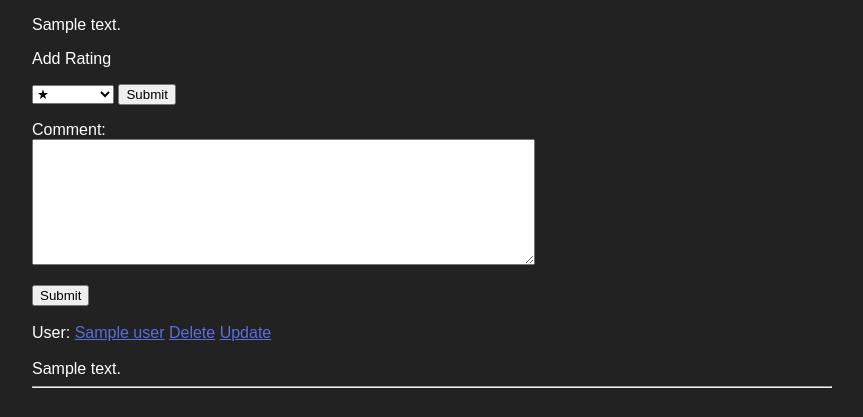
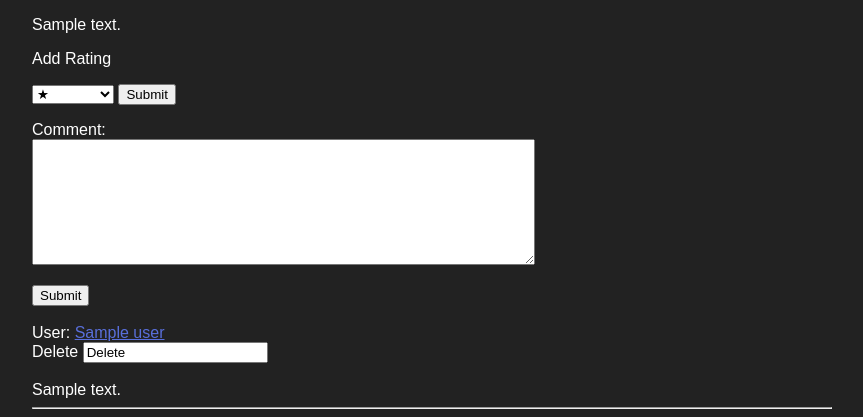
Before and after one commit to KarmaWSYD/duck-rater, a Flask app: template templates/show_item.html in a window 1280 px wide. Shown: the part 645-1062 px from the top of the page, without its empty margins (208-1071 px from the left). Before the commit the page ends 1033 px from the top, so only its background shows below. Run offline with Flask 3, Linux system fonts and the light colour scheme; the visitor is signed in with stand-in values (Sample User, id 1); the template is opened without the code that fills it: most values are stand-ins (such as "Sample title", 1, 10 or a date in 2020).

Commit message:
feat: use delete method instead of post for deletions

```diff
--- a/app.py
+++ b/app.py
@@ -163,7 +163,7 @@ def show_item(item_id):
         user_rating = None
     return render_template("show_item.html", images=images, item=item, category=category, ratings_count=ratings_count, average_rating=average_rating, user_rating=user_rating, comments=comments)
 
-@app.route("/remove-item/<int:item_id>", methods=["GET", "POST"])
+@app.route("/remove-item/<int:item_id>", methods=["GET", "DELETE"])
 def remove_item(item_id):
     require_login()
 
@@ -258,7 +258,7 @@ def create_comment(item_id):
     return redirect("/item/" + str(item_id))
 
 # should the method be a delete?
-@app.route(rule="/remove-comment/<int:item_id>/<int:comment_id>", methods=["POST"])
+@app.route(rule="/remove-comment/<int:item_id>/<int:comment_id>", methods=["DELETE"])
 def remove_comment(item_id, comment_id):
     require_login()
     check_csrf()
@@ -266,12 +266,3 @@ def remove_comment(item_id, comment_id):
     user = session["user_id"]
     delete_comment(item_id=item_id, comment_id=comment_id, user_id=user)
     return redirect("/item/" + str(item_id))
-
-@app.route(rule="/update-comment/<int:item_id>/<int:comment_id>", methods=["POST"])
-def update_comment(item_id, comment_id):
-    require_login()
-    check_csrf()
-    user = session["user_id"]
-    comment = request.form["comment_text"]
-    edit_comment(item_id=item_id, comment_id=comment_id, comment=comment, user_id=user)
-    return redirect("/item/" + str(item_id))
--- a/templates/index.html
+++ b/templates/index.html
@@ -4,7 +4,6 @@
 
 {% block content %}
 <h2>Duck Posts</h2>
-
 {% for item in items %}
 <div class="item">
   <a href="/item/{{ item.id }}">{{ item.title }}</a> <br />
--- a/templates/remove_item.html
+++ b/templates/remove_item.html
@@ -6,7 +6,7 @@
 <h2>{{ item.title }}</h2>
 <h3>Remove Duck</h3>
 <p>Are you sure you'd like to remove this duck? This action is irreversible.</p>
-<form action="/remove-item/{{ item.id }}" method="post">
+<form action="/remove-item/{{ item.id }}" method="delete">
   <input type="hidden" name="csrf_token" value="{{ session.csrf_token }}" />
   <input type="submit" name="remove" value="Remove Duck">
   <input type="submit" name="back" value="Return">
--- a/templates/show_item.html
+++ b/templates/show_item.html
@@ -65,13 +65,15 @@
   <br>
   User: <a href="/user/{{ comment.user_id }}">{{ comment.user }}</a>
   {% if session.user_id == comment.user_id %}
-  <a href="/remove-comment/{{ item.id }}/{{ comment.id }}">Delete</a>
-  <a href="/update-comment/{{ item.id }}/{{ comment.id }}">Update</a>
-  {% endif %}
-  <br>
-  <br>
-  {{ comment.comment_text }}
-  <hr>
+  <form action="/remove-comment/{{ item.id }}/{{ comment.id }}" method="delete">
+    <label for="delete-comment">Delete</label>
+    <input type="hidden" name="csrf_token" value="{{ session.csrf_token }}" />
+    <input type="delete" value="Delete" />
+    {% endif %}
+    <br>
+    <br>
+    {{ comment.comment_text }}
+    <hr>
 </div>
 {% endfor %}
 {% endblock %}
```
